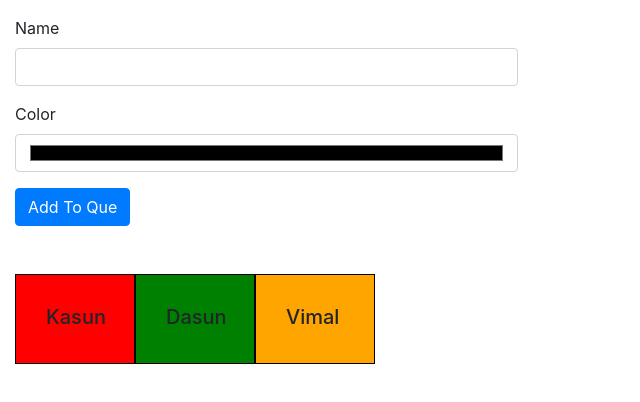
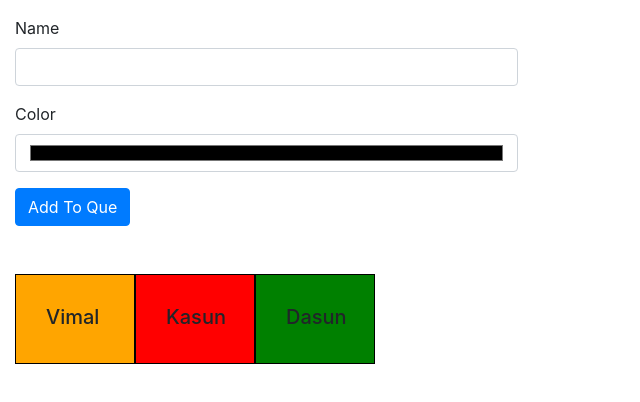
Before and after one commit to GDSE-59-Project-Zone/JS-OOP, a plain HTML site: page Java-Script/K-QueProcess/index.html in a window 1280 px wide. Shown: the whole page, without its empty margins (0-640 px from the left). Drawn offline with Linux system fonts and the light colour scheme.

Commit message:
Content Updated

```diff
--- a/Java-Script/K-QueProcess/index.html
+++ b/Java-Script/K-QueProcess/index.html
@@ -72,8 +72,11 @@
         for (let i = 0; i < cueData.persons.length; i++) {
             $("#container").append(`<div style="background-color: ${cueData.persons[i].color}"><h1>${cueData.persons[i].name}</h1></div>`);
         }
+        cueData.nextPerson();
     }
 
+
+    setInterval(renderDivs,500);
 </script>
 </body>
 </html>
```
